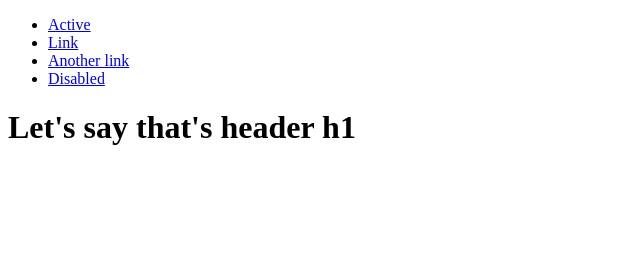
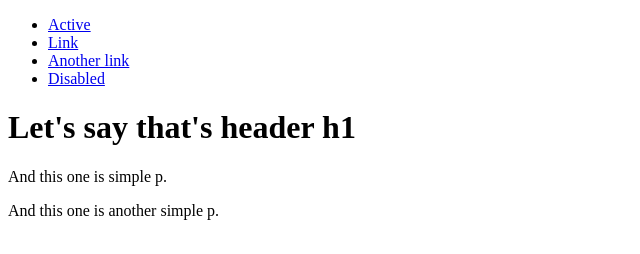
Before and after one commit to nescionomen/nescionomen_old, a plain HTML site: page index.html in a window 1280 px wide. Shown: the whole page, without its empty margins (0-640 px from the left). Drawn offline with nearby package versions, Linux system fonts and the light colour scheme.

Commit message:
Update index.html

```diff
--- a/index.html
+++ b/index.html
@@ -29,6 +29,8 @@
   </li>
 </ul>
     <h1>Let's say that's header h1</h1>
+    <p>And this one is simple p.</p>
+    <p>And this one is another simple p.</p>
     <!-- Optional JavaScript -->
     <!-- jQuery first, then Popper.js, then Bootstrap JS -->
     <script src="https://code.jquery.com/jquery-3.2.1.slim.min.js" integrity="sha384-KJ3o2DKtIkvYIK3UENzmM7KCkRr/rE9/Qpg6aAZGJwFDMVNA/GpGFF93hXpG5KkN" crossorigin="anonymous"></script>
```
